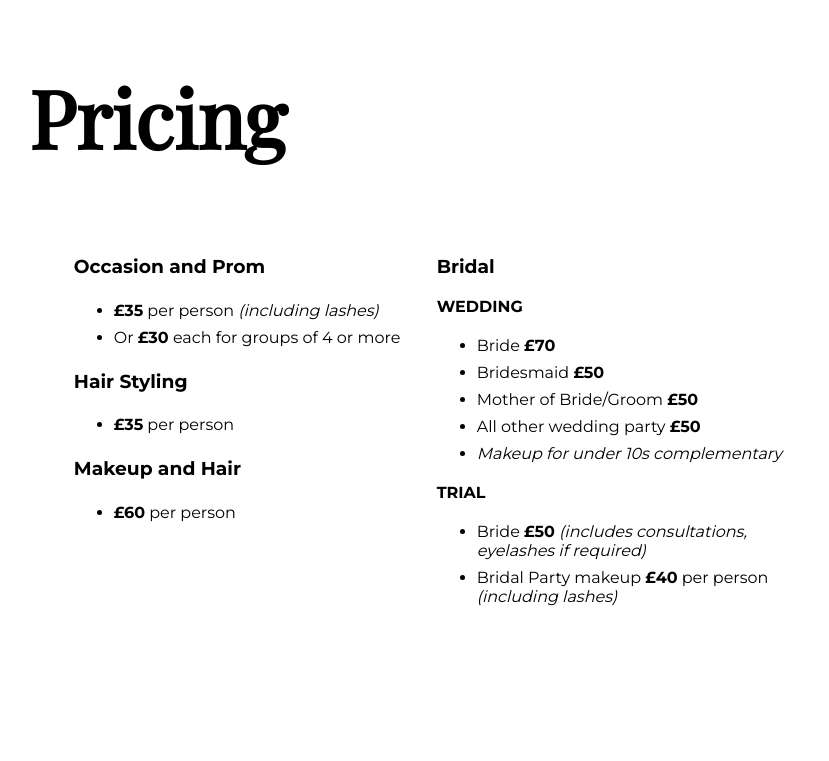
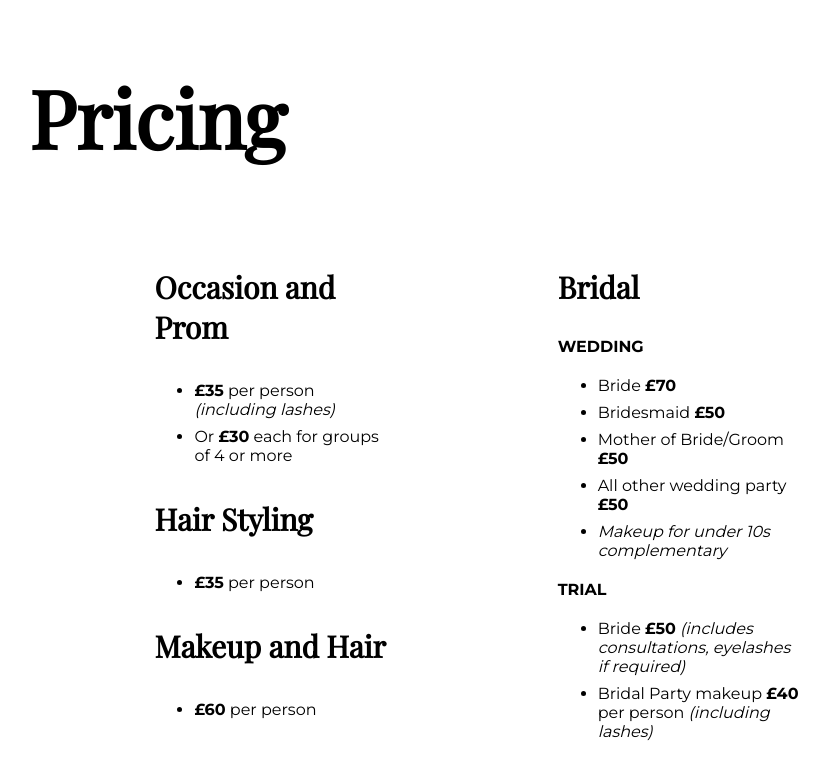
Before and after one commit to futuresocks/roobellmakeup, a plain HTML site: page index.html in a window 1280 px wide. Shown: the part 2446-3207 px from the top of the page, without its empty margins (163-992 px from the left). Before the commit the page ends 3072 px from the top, so only its background shows below. Drawn offline with nearby package versions, Linux system fonts and the light colour scheme.

Commit message:
pricing styling

```diff
--- a/roobell.css
+++ b/roobell.css
@@ -18,10 +18,16 @@ strong {
   display: flex;
 }
 
+h3 {
+  font-family: "Playfair Display", serif;
+  font-size: 30px;
+}
+
 #pricing-bullets {
   margin: 0 5%;
   display: flex;
   flex-direction: column;
+  justify-content: center;
 }
 
 .pricing-section {
@@ -124,6 +130,7 @@ li {
 
   .pricing-section {
     width: 45%;
+    padding: 0 10%;
   }
 
   #title {
```
